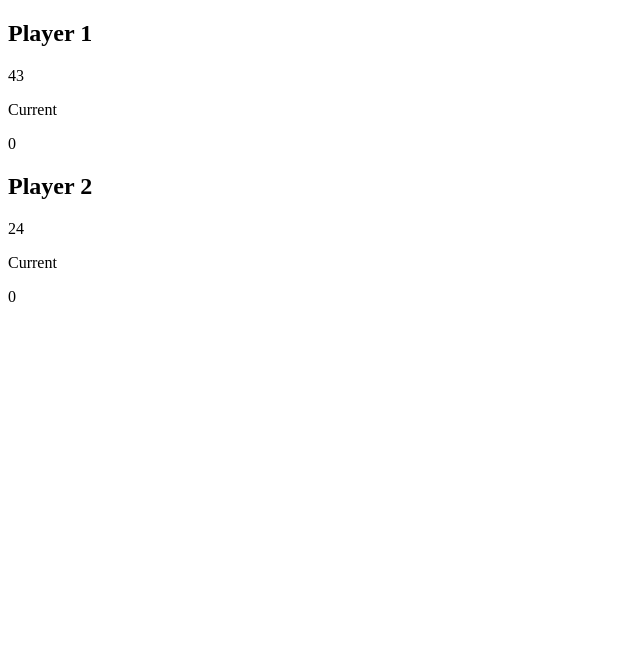
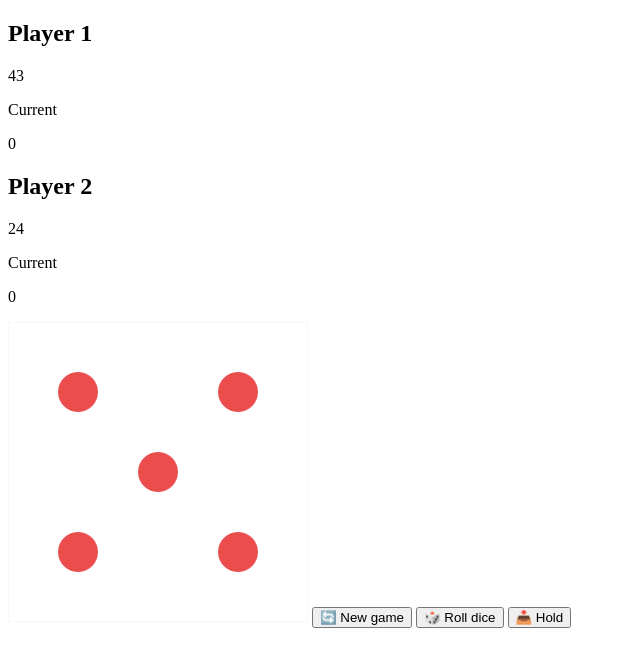
Before and after one commit to imkardo/Pig-Game, a plain HTML site: page index.html in a window 1280 px wide. Shown: the whole page, without its empty margins (0-640 px from the left). Drawn offline with Linux system fonts and the light colour scheme.

Commit message:
Update index.html

```diff
--- a/index.html
+++ b/index.html
@@ -25,6 +25,12 @@
           <p class="current-score" id="current--1">0</p>
         </div>
       </section>
+
+      <img src="dice-5.png" alt="Playing Dice" class="dice" />
+      <button class="btn btn--new">🔄 New game</button>
+      <button class="btn btn--roll">🎲 Roll dice</button>
+      <button class="btn btn--hold">📥 Hold</button>
     </main>
+    <script src="scripts.js"></script>
   </body>
 </html>
```
